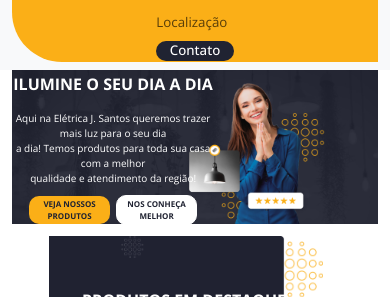
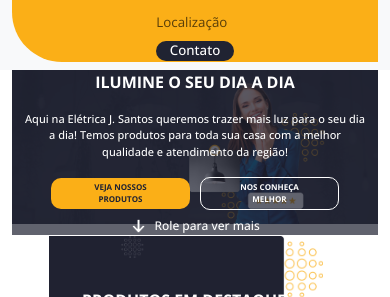
Before and after one commit to Adadezer/PSNoweb, a React (Create React App) app in the folder noweb/: page / in a window 390 px wide. Shown: the part 168-465 px from the top of the page. Built offline with nearby package versions, Linux system fonts and the light colour scheme.

Commit message:
feat: :zap: layout capa mobile

```diff
--- a/noweb/src/styles/Cape.css
+++ b/noweb/src/styles/Cape.css
@@ -59,12 +59,15 @@
 
 @media (max-width: 992px) {
   .cape-overlay {
-    top: 1%;
-    left: 0.5%;
-    width: 57%;
+    top: 0%;
+    left: 3%;
+    width: 94%;
+    height: auto;
     text-align: center;
     padding: 0 10px;
-    font-size: 10px;
+    font-size: 11px;
+    font-weight: 500;
+    background-color: #202332b4;
   }
 
   .cape-title {
@@ -75,13 +78,11 @@
   .cape-btnYellow,
   .cape-btnWhiteTransparent {
     width: 40%;
-    padding: 1% 5%;
+    padding: 1% 10%;
     font-size: 8px;
   }
 
   .cape-btnWhiteTransparent {
-    background-color: #ffffff;
-    color: #202332;
     margin-left: 3%;
   }
 
@@ -96,6 +97,6 @@
   }
 
   .cape-arrowDown {
-    width: 7%;
+    width: 5%;
   }
 }
```
